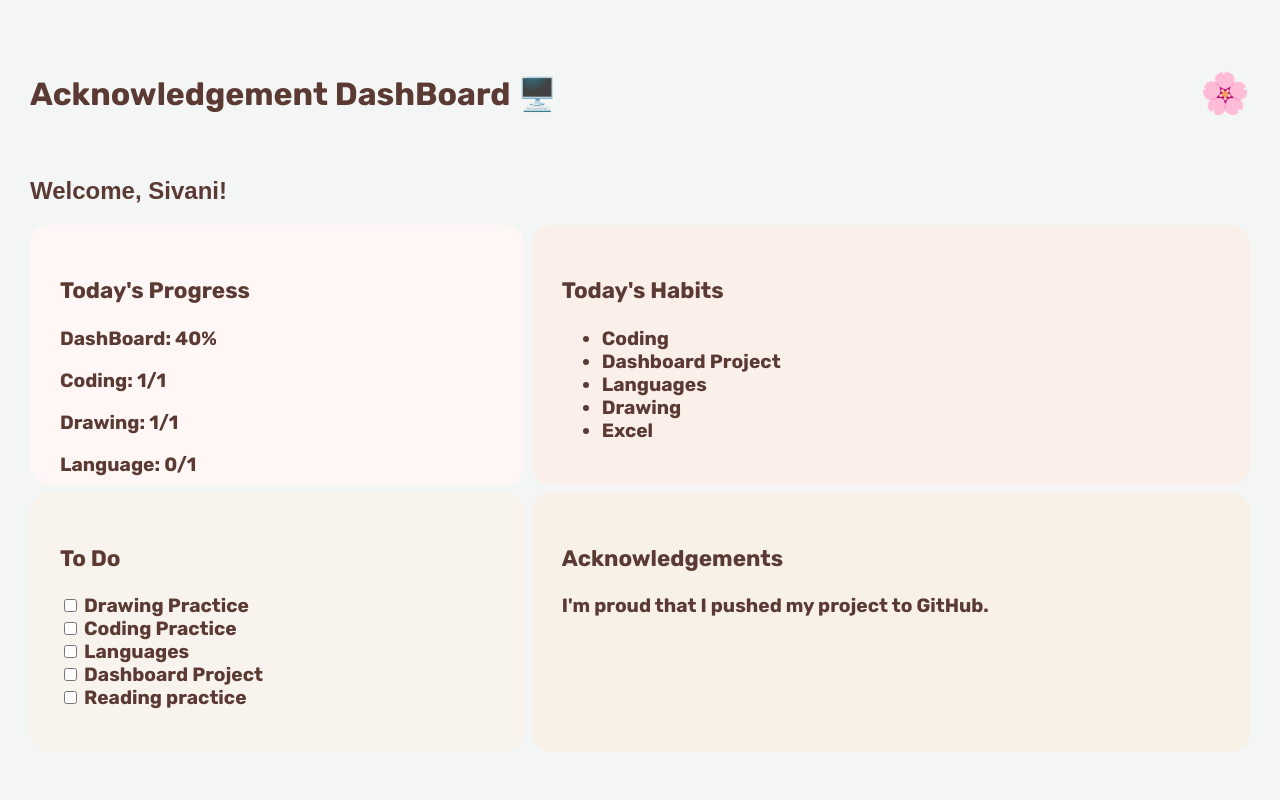
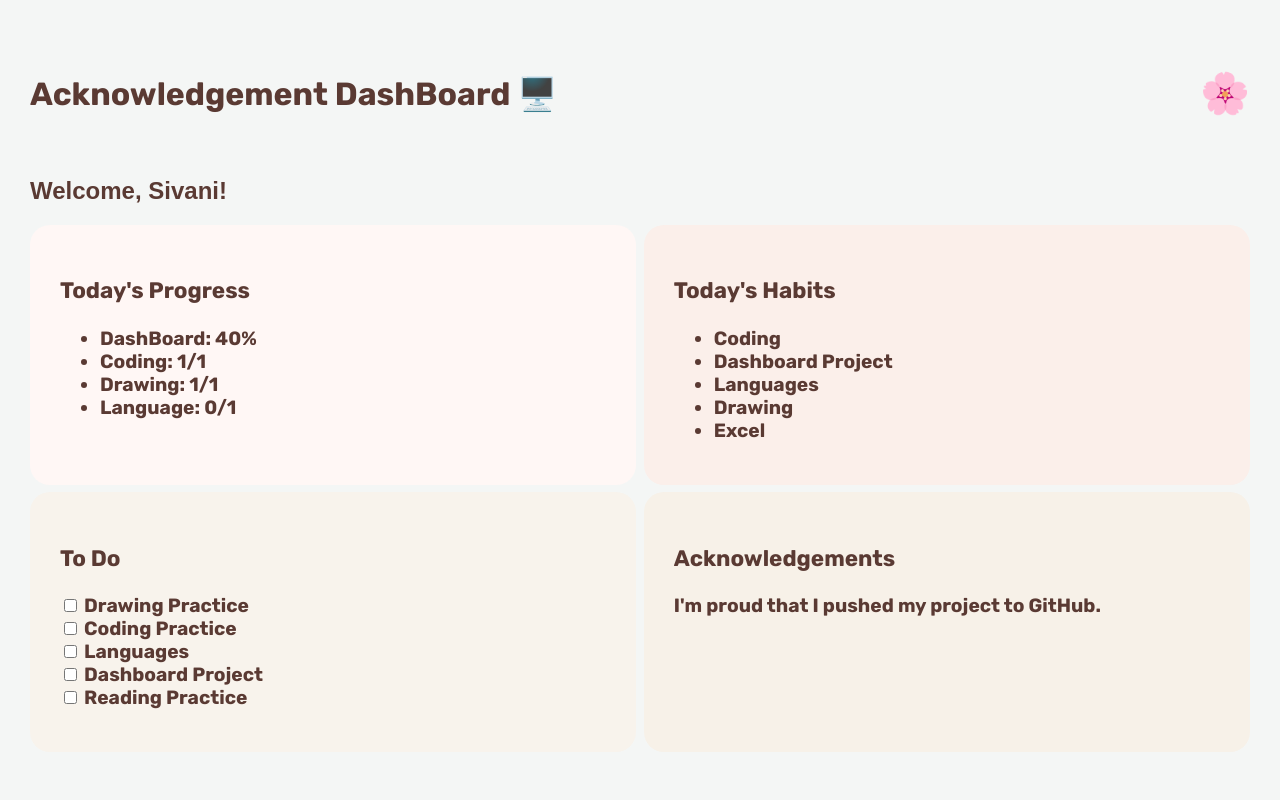
Before and after one commit to sivanimarepalli/Acknowledgement-Dashboard, a Flask app: page / in a window 1280 px wide. Run offline with Flask 3, Linux system fonts and the light colour scheme; some web fonts are replaced.

Commit message:
Day 7: Added Jinja loops and dynamic welcome message

```diff
--- a/app.py
+++ b/app.py
@@ -2,7 +2,9 @@ from flask import Flask,render_template
 app = Flask(__name__)
 @app.route('/')
 def helloMessage():
-    return render_template('index.html')
+    name="Sivani"
+    habits=["Drawing Practice","Coding Practice","Languages","Dashboard Project","Reading Practice"]
+    return render_template('index.html',habits=habits,name=name)
 
 if __name__=='__main__':
     app.run(debug=True)
--- a/static/style.css
+++ b/static/style.css
@@ -18,7 +18,7 @@ body{
 }
 .dashboard-container{
     display:grid;
-    grid-template-columns: auto auto;
+    grid-template-columns: 1fr 1fr;
     column-gap: 2mm;
     row-gap: 2mm;
 }
@@ -28,6 +28,10 @@ body{
     border-radius: 20px;
     font-weight:bolder;
     font-size: larger;
+    transition: 0.3s;
+}
+.card:hover{
+    transform: translateY(-5px);
 }
 #progress{
     background-color:#FFF7F5;
--- a/templates/index.html
+++ b/templates/index.html
@@ -12,15 +12,17 @@
     <h1 id="main-title">Acknowledgement DashBoard 🖥️ </h1>
     <p id="profile-icon"> 🌸</p>
     </div>
-    <h2 class="welcome-message"> Welcome, Sivani!</h2>
+    <h2 class="welcome-message"> Welcome, {{ name }}!</h2>
     </div>
     <div class="dashboard-container">
         <div class="card" id="progress">
         <h3>Today's Progress</h3>
-        <p>DashBoard: 40%</p>
-        <p>Coding: 1/1</p>
-        <p>Drawing: 1/1</p>
-        <p>Language: 0/1</p>
+        <ul>
+        <li>DashBoard: 40%</li>
+        <li>Coding: 1/1</li>
+        <li>Drawing: 1/1</li>
+        <li>Language: 0/1</li>
+        </ul>
         </div>
         <div class="card" id="habits">
         <h3>Today's Habits</h3>
@@ -34,7 +36,8 @@
         </div>
         <div class="card" id="todo">
         <h3>To Do</h3>
-            <input type="checkbox" id="drawing_practice" name="Drawing Practice">
+        {%for habit in habits%}
+            <!-- <input type="checkbox" id="drawing_practice" name="Drawing Practice">
             <label for="drawing_practice">Drawing Practice</label><br>
             <input type="checkbox" id="coding_practice" name="Coding Practice">
             <label for="coding_practice">Coding Practice</label><br>
@@ -43,8 +46,15 @@
             <input type="checkbox" id="dashboard-project" name="Dashboard Project">
             <label for="dashboard-project">Dashboard Project</label><br>
             <input type="checkbox" id="reading_practice" name="Reading Practice">
-            <label for="reading_practice">Reading practice</label><br>
+            <label for="reading_practice">Reading practice</label><br> -->
+
+            <input type="checkbox"
+            id="box-{{ habit }}"
+            name="{{ habit }}">
+            <label for="box-{{ habit }}">{{ habit }}</label><br>
+            {%endfor%}
         </div>
+
         <div class="card" id="acknowledge">
         <h3>Acknowledgements</h3>
         <p>I'm proud that I pushed my project to GitHub.</p>
```
